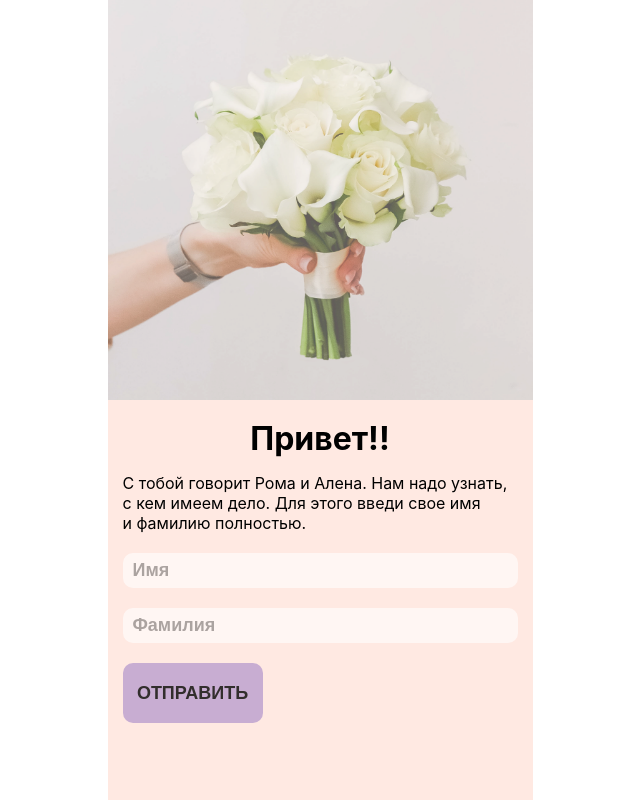
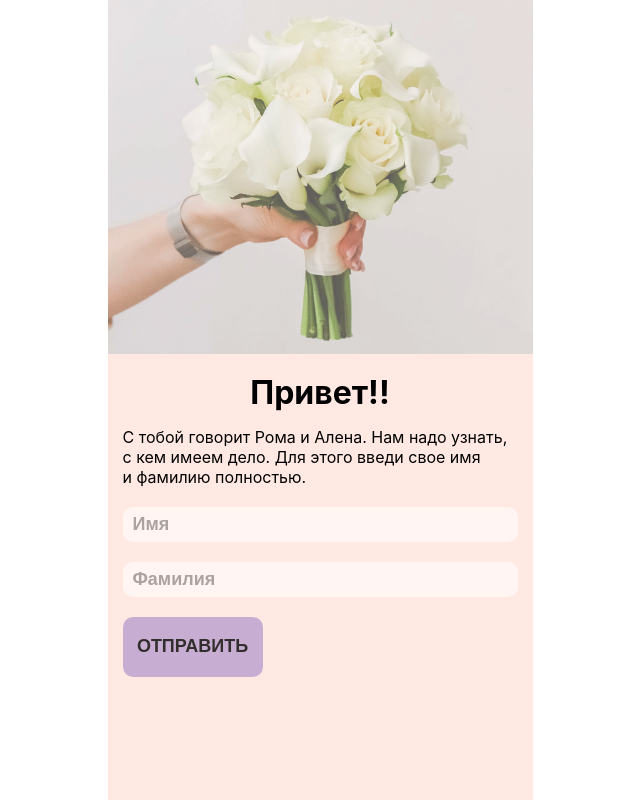
Before and after one commit to rakulagin/wedding, a React (Create React App) app: page / in a window 1280 px wide. Shown: the whole page, without its empty margins (320-960 px from the left). Built offline with nearby package versions, Linux system fonts and the light colour scheme; the HTML template or start-up script is replaced by a standard one.

Commit message:
подправил размер картинки

```diff
--- a/src/App.css
+++ b/src/App.css
@@ -7,7 +7,7 @@
 
 .img {
   width: 425px;
-  height: 400px;
+  /*height: 400px;*/
   opacity: 0.7;
   margin-bottom: 15px;
 }
```
Also changed, not shown: src/img/flowers.png.
